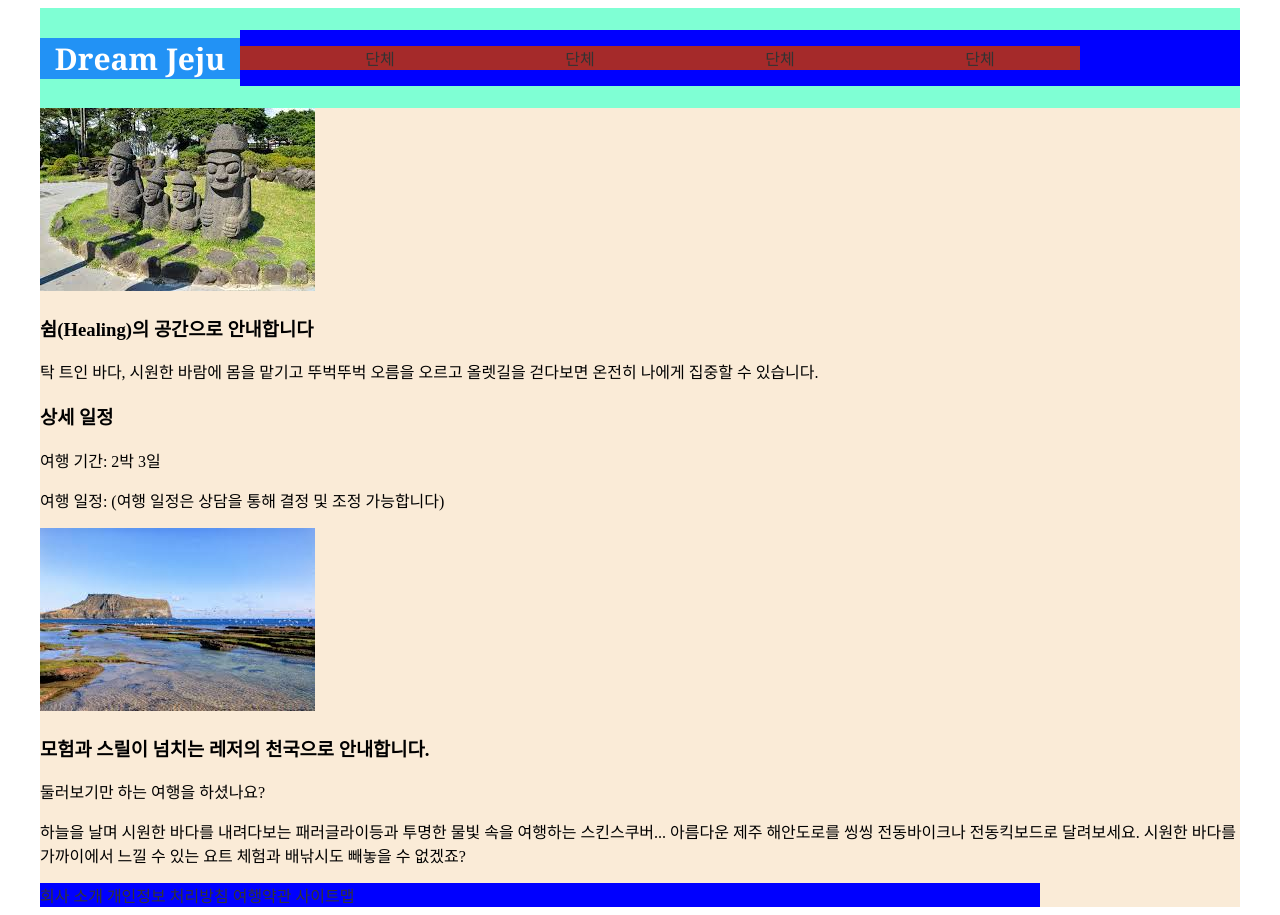
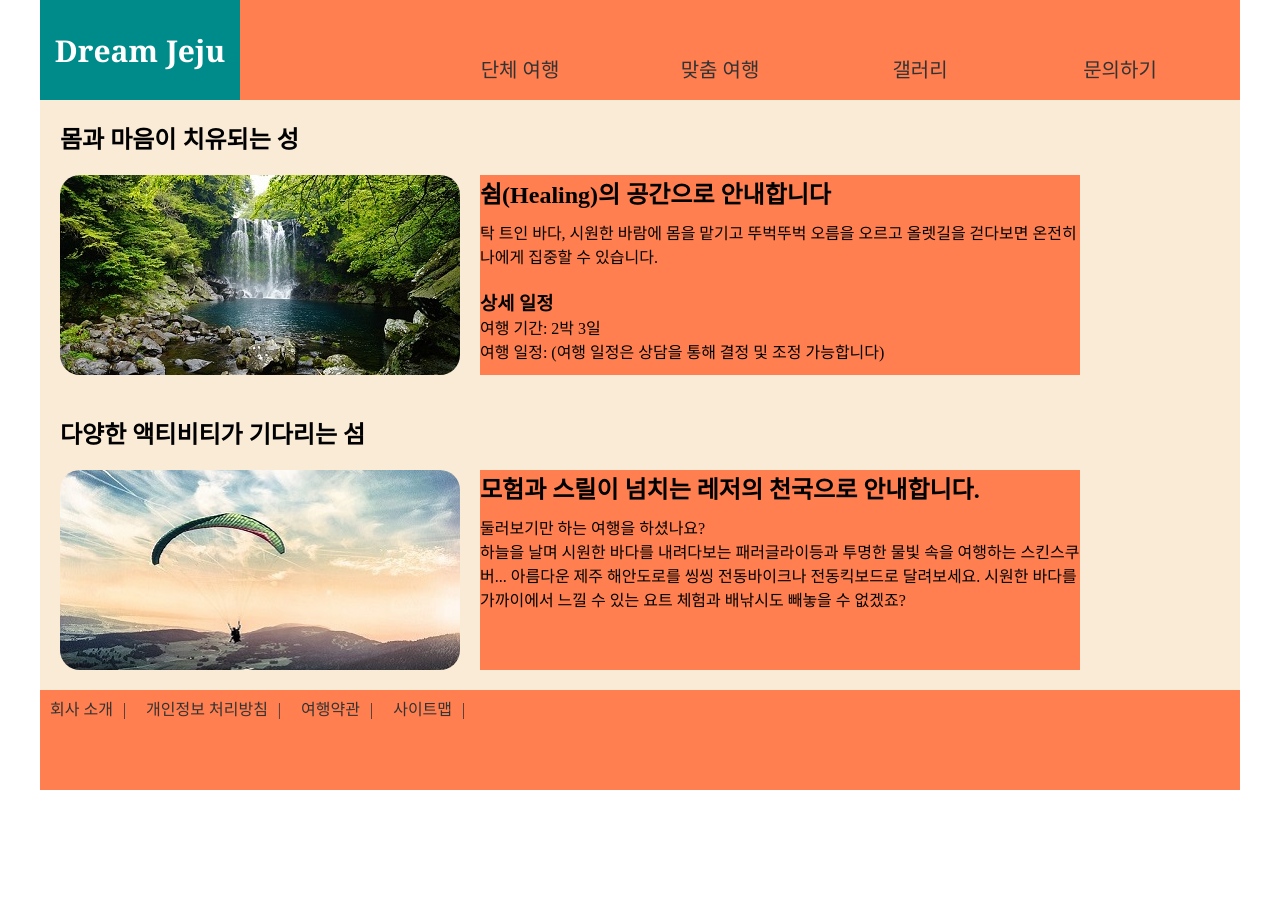
Before and after one commit to uixhyeon/project_01, a plain HTML site: page index.html in a window 1280 px wide. After the commit the page ends 800 px from the top, so only its background shows below. Drawn offline with Linux system fonts and the light colour scheme.

Commit message:
Jeju 0721 12:08pm

```diff
--- a/css/main.css
+++ b/css/main.css
@@ -1,14 +1,15 @@
-@charset "utf-8"
+@charset "utf-8";
 * {
   margin: 0;
   padding: 0;
   box-sizing: border-box;
 }
 /* %% a와 ul을 바꾸기~~ */
-ul,li{
+ul,
+li {
   list-style: none;
 }
-a{
+a {
   text-decoration: none;
   color: #333;
 }
@@ -19,87 +20,114 @@ a{
   margin: auto;
 }
 /* 상단 */
-.header{
+.header {
   height: 100px;
   display: flex;
-  background-color: aquamarine;
+  background-color: darkcyan;
   align-items: center;
   text-align: center;
 }
 /* 상단왼쪽 */
-.logo{
+.logo {
   width: 200px;
-background-color: rgb(34, 146, 245);
+  background-color: darkcyan;
 }
 /* a는 직접 줘야한다 ~ 부모에서 적용안됌 딴던 되어도 칼라는 xxx */
 .logo > a {
-font-size: 30px;
-font-family: Georgia, 'Times New Roman', Times, serif;
-font-weight: bold;
-color: #fff;
+  font-size: 30px;
+  font-family: Georgia, "Times New Roman", Times, serif;
+  font-weight: bold;
+  color: #fff;
 }
 /* 상단오른꼭 */
-nav{
+nav {
   width: 1000px;
-  background-color: blue;
+  height: 100px;
+  background-color: #ff7f50;
+  position: relative;
 }
-#topMenu{
-  background-color: brown;
+#topMenu {
+  background-color: #ff7f50;
   width: 800px;
   display: flex;
+  position: absolute;
+  right: 20px;
+  bottom: 0;
 }
-#topMenu > li{
+#topMenu > li {
+  /* line-height: 30px; */
   width: calc(100% / 4);
+}
+#topMenu > li > a {
+  display: block;
+  line-height: 60px;
+  /* 글꼴 추가  */
+  font-size: 20px;
+  font-weight: 550;
+}
+#topMenu > li > a:hover {
+  background-color: chartreuse;
+  color: red;
+}
+
+/* 메인 */
+.contents {
+  width: 100%;
+}
+.hilling {
+  width: 100%;
+  padding: 20px;
+}
+.description {
+  display: flex;
+  gap: 20px;
+  margin-top: 20px;
+  background-color: transparent;
+}
+.desc-img {
+  width: 400px;
+  height: 200px;
+  border-radius: 20px;
+  display: block;
+  transition: all 0.3s;
+  overflow: hidden;
+}
+.desc-img:hover img {
+  transform: scale(1.2);
+  overflow: hidden;
+  filter: blur(1px);
 
 }
-#topMenu > li > a {
+/* 자세한 설명 */
+.desc-detail {
+  width: 600px;
+  background-color: #ff7f50;
+}
+.detail-top {
+  margin-bottom: 20px;
+}
+.p_top {
+  margin-bottom: 10px;
+}
+.footer {
 
-
+  width: 100%;
 }
-#topMenu > li > a:hover{
-
-
+.footer > nav{
+width: 100%;
+display: flex;
+margin left: 20px;
 }
-
-
-
-
-
-
-/* .header {
-  background-color: #333;
-  color: #fff;
-  display: flex;
-  justify-content: space-between;
-  position: relative;
+.footer > nav > a {
+ display: block;
+  line-height: 20px;
+  margin: 10px;
 }
-.header > h1 {
+.footer > nav > a::after {
+  content: "|";
+  margin-left: 10px;
+   /* display: block; */
 }
-.manu {
-  background-color: #5e5e5e;
-  height: 50px;
-  position: absolute;
-  bottom: 0px;
-  right: 10px;
-  display: flex;
+.footer > nav > a:last-child{
+  content: " ";
 }
-.manu > a {
-  padding: 10px;
-  align-items: center;
-  color: antiquewhite;
-  text-decoration: none;
-  position: relative;
-}
-
-/* @@@ |자 표시하고싶은대 안댐 ㅠㅠ */
-/* .manu > a::after {
-  position: absolute;
-  /* transform: translatex(-50%); */
-  /* top: 0;
-  right: 0;
-  width: 1px;
-  height: 0;
-  display: inline-block; */
-/* ???????????????? */
-/* } */
-/* .manu > a:last-child::after { */
--- a/index.html
+++ b/index.html
@@ -12,61 +12,87 @@
       <!-- 상단 -->
       <header class="header">
         <!-- 상단 왼쪽 로고 (모든 로고는 클릭하면 홈으로 간다)-->
-        <!-- <h1>LOGO</h1> -->
         <div class="logo">
-          <a href="#">
-            Dream Jeju
-          </a>
+          <a href="#"> Dream Jeju </a>
         </div>
         <!-- 상단 오른쪽 메뉴 -->
         <nav class="manu">
-          <!-- <a href="#">단체 여행</a>
-          <a href="#">맞춤 여행</a>
-          <a href="#">갤러리</a>
-          <a href="#">문의하기</a> -->
           <ul id="topMenu">
-<li><a href="#">단체 </a></li>
-<li><a href="#">단체 </a></li>
-<li><a href="#">단체 </a></li>
-<li><a href="#">단체 </a></li>
-
-
-
+            <li><a href="#">단체 여행</a></li>
+            <li><a href="#">맞춤 여행</a></li>
+            <li><a href="#">갤러리</a></li>
+            <li><a href="#">문의하기</a></li>
           </ul>
         </nav>
       </header>
-      <div class="main">
-        <section class="card1">
-          <img src="/images/jeju_stone.jpg" alt="" />
-          <div class="script1">
-              <h3>쉼(Healing)의 공간으로 안내합니다</h3>
-              <p>
+
+      <!-- 메인 -->
+      <main class="contents">
+        <!-- 힐링 -->
+        <section class="hilling">
+          <!-- title -->
+          <h2>몸과 마음이 치유되는 성</h2>
+          <!-- desc -->
+          <div class="description">
+            <!-- 이미지 -->
+            <div class="desc-img">
+              <img src="images/jaju1.jpg" alt="힐링이미지" />
+            </div>
+            <!-- 자세한 설명 -->
+            <div class="desc-detail">
+              <!-- 자세한 설명 상단 -->
+              <div class="detail-top">
+                <h2 class="p_top">쉼(Healing)의 공간으로 안내합니다</h2>
+                <p class="p_bt">
                   탁 트인 바다, 시원한 바람에 몸을 맡기고 뚜벅뚜벅 오름을 오르고
                   올렛길을 걷다보면 온전히 나에게 집중할 수 있습니다.
                 </p>
+              </div>
+              <!-- 자세한 설명 하단 -->
+              <div class="detail-bottom">
                 <h3>상세 일정</h3>
-              <p>
-                 여행 기간: 2박 3일 </p>
-                 <p> 여행 일정: (여행 일정은 상담을 통해
-                결정 및 조정 가능합니다)
+                <ul>
+                  <li>여행 기간: 2박 3일</li>
+                  <li>
+                    여행 일정: (여행 일정은 상담을 통해 결정 및 조정 가능합니다)
+                  </li>
+                </ul>
+              </div>
+            </div>
+          </div>
+        </section>
+        <!-- 액티비티 -->
+        <section class="hilling activity">
+          <!-- title -->
+          <h2>다양한 액티비티가 기다리는 섬</h2>
+          <!-- desc -->
+          <div class="description">
+            <!-- 이미지 -->
+            <div class="desc-img">
+              <img src="images/jaju2.jpg" alt="액티비티이미지" />
+            </div>
+            <!-- 자세한 설명 -->
+            <div class="desc-detail">
+              <!-- 자세한 설명 상단 -->
+              <div class="detail-top">
+                <h2 class="p_top">
+                  모험과 스릴이 넘치는 레저의 천국으로 안내합니다.
+                </h2>
+                <p class="p_bt">
+                  둘러보기만 하는 여행을 하셨나요?<br />
+
+                  하늘을 날며 시원한 바다를 내려다보는 패러글라이등과 투명한
+                  물빛 속을 여행하는 스킨스쿠버... 아름다운 제주 해안도로를 씽씽
+                  전동바이크나 전동킥보드로 달려보세요. 시원한 바다를 가까이에서
+                  느낄 수 있는 요트 체험과 배낚시도 빼놓을 수 없겠죠?
                 </p>
               </div>
-        </section>
-        <section class="card2">
-          <img src="/images/jeju_sea.jpg" alt="" />
-          <div class="script2">
-              <h3>모험과 스릴이 넘치는 레저의 천국으로 안내합니다.</h3>
-              <p>
-                둘러보기만 하는 여행을 하셨나요?</p>
-                <p>하늘을 날며 시원한 바다를
-                내려다보는 패러글라이등과 투명한 물빛 속을 여행하는 스킨스쿠버...
-                아름다운 제주 해안도로를 씽씽 전동바이크나 전동킥보드로 달려보세요.
-                시원한 바다를 가까이에서 느낄 수 있는 요트 체험과 배낚시도 빼놓을 수
-                없겠죠?
-              </p>
+            </div>
           </div>
         </section>
-      </div>
+      </main>
+
+      <!-- 하단 -->
       <footer class="footer">
         <nav>
           <a href="#">회사 소개</a>
```
Also changed, not shown: images/jaju1.jpg (added), images/jaju2.jpg (added). Lines whose indentation alone changed are shown as unchanged.
